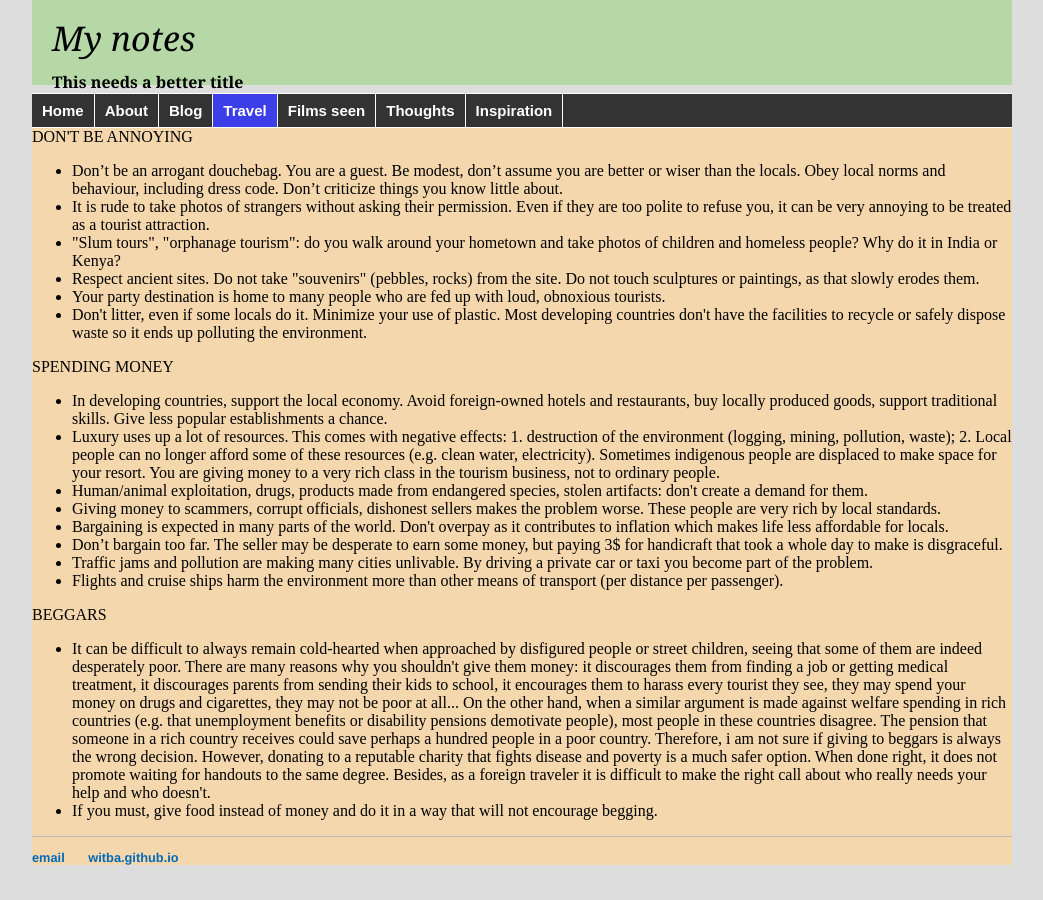
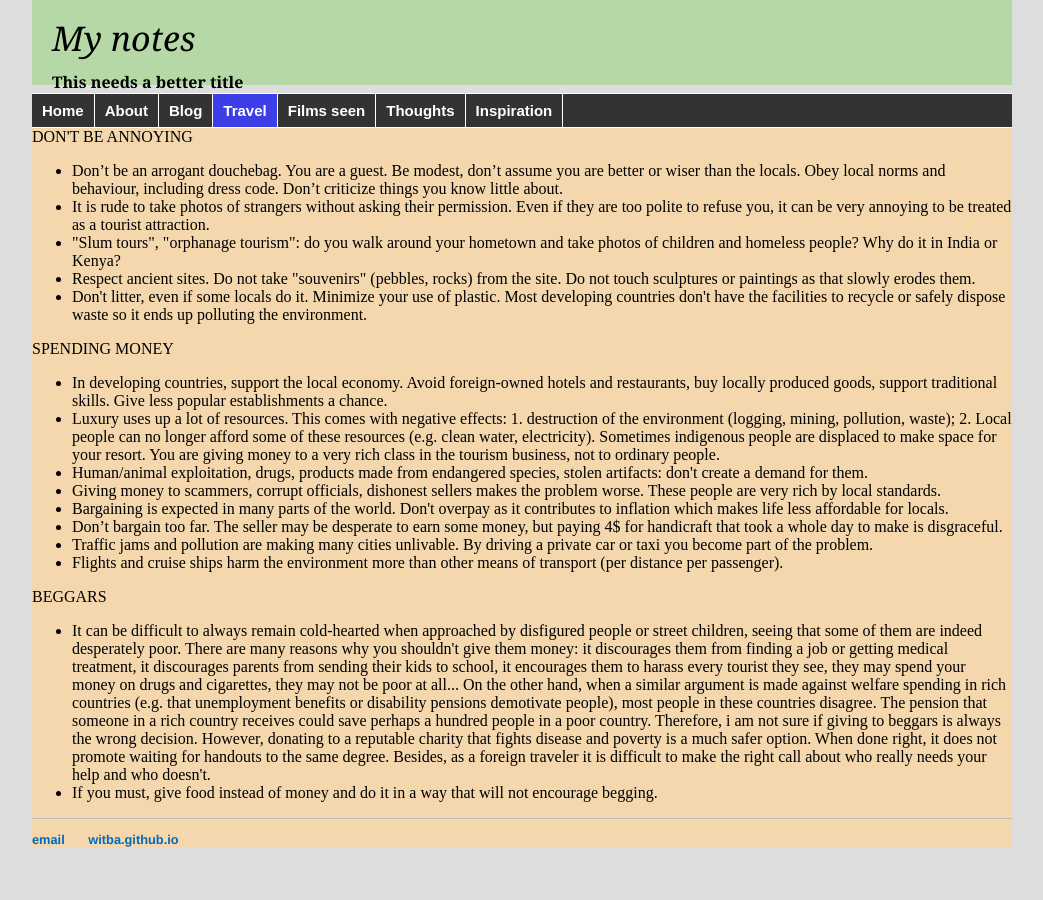
Before and after one commit to witba/witba.github.io, a Jekyll site: the page built from travel/ethics.html, in a window 1280 px wide. Shown: the whole page, without its empty margins (118-1161 px from the left). Built offline with Jekyll 4.4.1, drawn with Linux system fonts in a browser that asks for light colours.

Commit message:
Update ethics.html

```diff
--- a/travel/ethics.html
+++ b/travel/ethics.html
@@ -10,8 +10,7 @@ title: Travel advice
 <li>Don’t be an arrogant douchebag. You are a guest. Be modest, don’t assume you are better or wiser than the locals. Obey local norms and behaviour, including dress code. Don’t criticize things you know little about.
 <li>It is rude to take photos of strangers without asking their permission. Even if they are too polite to refuse you, it can be very annoying to be treated as a tourist attraction.
 <li>"Slum tours", "orphanage tourism": do you walk around your hometown and take photos of children and homeless people? Why do it in India or Kenya?
-<li>Respect ancient sites. Do not take "souvenirs" (pebbles, rocks) from the site. Do not touch sculptures or paintings, as that slowly erodes them.
-<li>Your party destination is home to many people who are fed up with loud, obnoxious tourists.
+<li>Respect ancient sites. Do not take "souvenirs" (pebbles, rocks) from the site. Do not touch sculptures or paintings as that slowly erodes them.
 <li>Don't litter, even if some locals do it. Minimize your use of plastic. Most developing countries don't have the facilities to recycle or safely dispose waste so it ends up polluting the environment.
 </ul>
 <p>SPENDING MONEY</p>
@@ -21,7 +20,7 @@ title: Travel advice
 <li>Human/animal exploitation, drugs, products made from endangered species, stolen artifacts: don't create a demand for them.
 <li>Giving money to scammers, corrupt officials, dishonest sellers makes the problem worse. These people are very rich by local standards.
 <li>Bargaining is expected in many parts of the world. Don't overpay as it contributes to inflation which makes life less affordable for locals.
-<li>Don’t bargain too far. The seller may be desperate to earn some money, but paying 3$ for handicraft that took a whole day to make is disgraceful.
+<li>Don’t bargain too far. The seller may be desperate to earn some money, but paying 4$ for handicraft that took a whole day to make is disgraceful.
 <li>Traffic jams and pollution are making many cities unlivable. By driving a private car or taxi you become part of the problem.
 <li>Flights and cruise ships harm the environment more than other means of transport (per distance per passenger).
 </ul>
```
